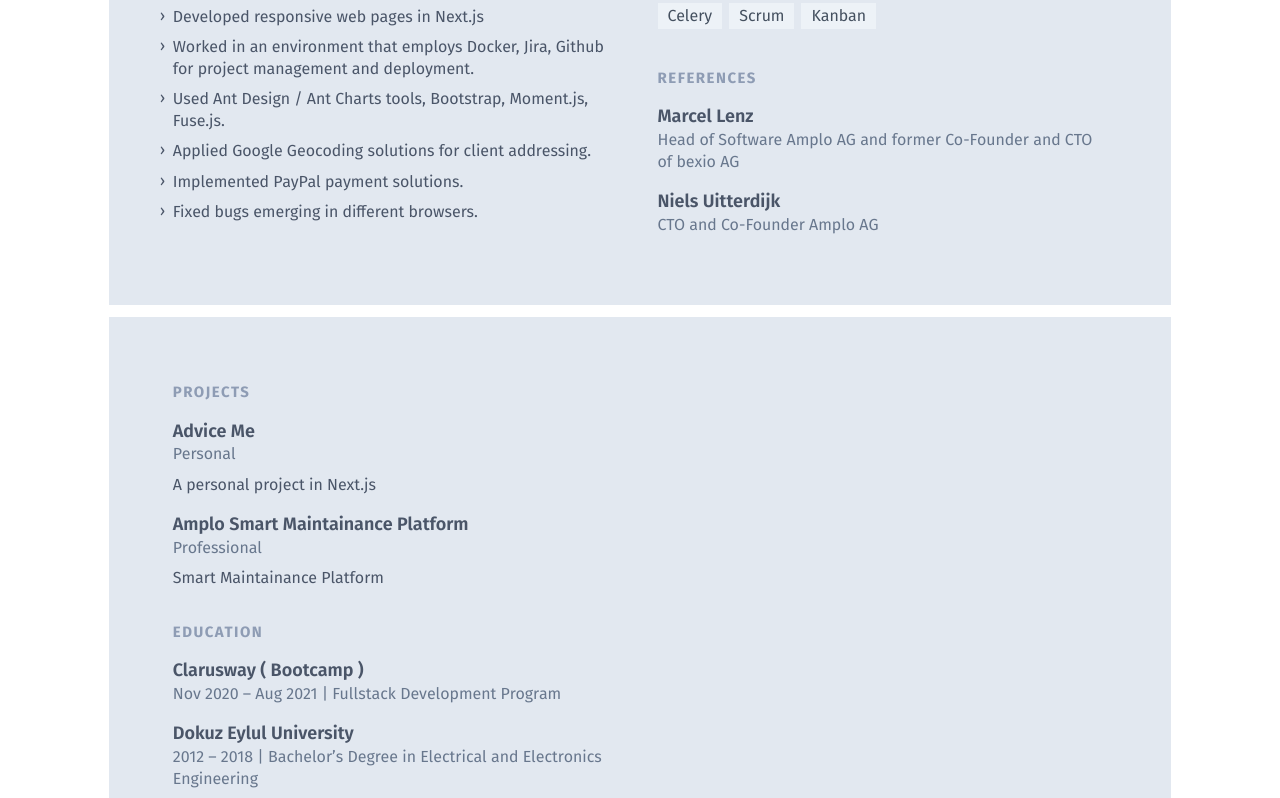
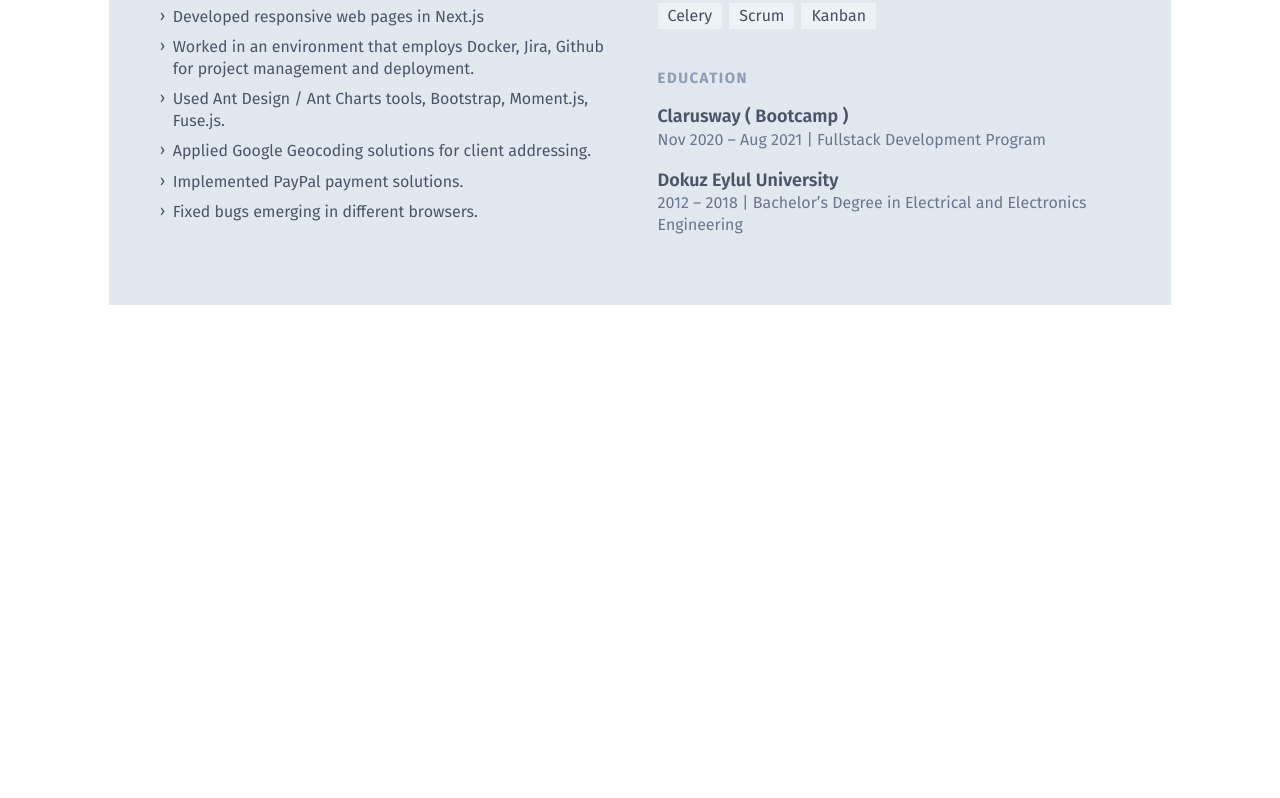
Before and after one commit to betulkaplan/resume, a website: page docs/index.html in a window 1280 px wide. Shown: the part 1082-1880 px from the top of the page. After the commit the page ends 1399 px from the top, so only its background shows below. Drawn offline with nearby package versions, Linux system fonts and the light colour scheme; files that its build step writes are made by us from their sources.

Commit message:
remove references

```diff
--- a/docs/index.html
+++ b/docs/index.html
@@ -531,92 +531,6 @@
               <h2
                 class="mb-4 font-bold tracking-widest text-sm2 text-gray-550 print:font-normal"
               >
-                REFERENCES
-              </h2>
-
-              <section class="mb-4.5 break-inside-avoid">
-                <header>
-                  <h3
-                    class="text-lg font-semibold text-gray-700 leading-snugish"
-                  >
-                    Marcel Lenz
-                  </h3>
-                  <p class="leading-normal text-md text-gray-650">
-                    Head of Software Amplo AG and former Co-Founder and CTO of
-                    bexio AG
-                  </p>
-                </header>
-              </section>
-            </div>
-
-            <section class="mb-4.5 break-inside-avoid">
-              <header>
-                <h3 class="text-lg font-semibold text-gray-700 leading-snugish">
-                  Niels Uitterdijk
-                </h3>
-                <p class="leading-normal text-md text-gray-650">
-                  CTO and Co-Founder Amplo AG
-                </p>
-              </header>
-            </section>
-          </section>
-        </div>
-        <!-- end Column -->
-      </div>
-      <div
-        style="page-break-after: always"
-        class="p-6 m-3 mx-auto page max-w-2xl print:bg-white print:max-w-letter md:max-w-letter md:h-letter xsm:p-8 sm:p-9 md:p-16 bg-gray-300"
-      >
-        <!-- Column -->
-        <div
-          class="md:col-count-2 print:col-count-2 col-gap-md md:h-letter-col print:h-letter-col col-fill-auto"
-        >
-          <section class="mt-8 first:mt-0">
-            <!-- To keep in the same column -->
-            <div class="break-inside-avoid">
-              <h2
-                class="mb-4 font-bold tracking-widest text-sm2 text-gray-550 print:font-normal"
-              >
-                PROJECTS
-              </h2>
-
-              <section class="mb-4.5 break-inside-avoid">
-                <header>
-                  <h3
-                    class="text-lg font-semibold text-gray-700 leading-snugish"
-                  >
-                    Advice Me
-                  </h3>
-                  <p class="leading-normal text-md text-gray-650">Personal</p>
-                </header>
-                <p class="mt-2.1 text-md text-gray-700 leading-normal">
-                  A personal project in Next.js
-                </p>
-              </section>
-              <section class="mb-4.5 break-inside-avoid">
-                <header>
-                  <h3
-                    class="text-lg font-semibold text-gray-700 leading-snugish"
-                  >
-                    Amplo Smart Maintainance Platform
-                  </h3>
-                  <p class="leading-normal text-md text-gray-650">
-                    Professional
-                  </p>
-                </header>
-                <p class="mt-2.1 text-md text-gray-700 leading-normal">
-                  Smart Maintainance Platform
-                </p>
-              </section>
-            </div>
-          </section>
-
-          <section class="mt-8 first:mt-0">
-            <!-- To keep in the same column -->
-            <div class="break-inside-avoid">
-              <h2
-                class="mb-4 font-bold tracking-widest text-sm2 text-gray-550 print:font-normal"
-              >
                 EDUCATION
               </h2>
 
```
